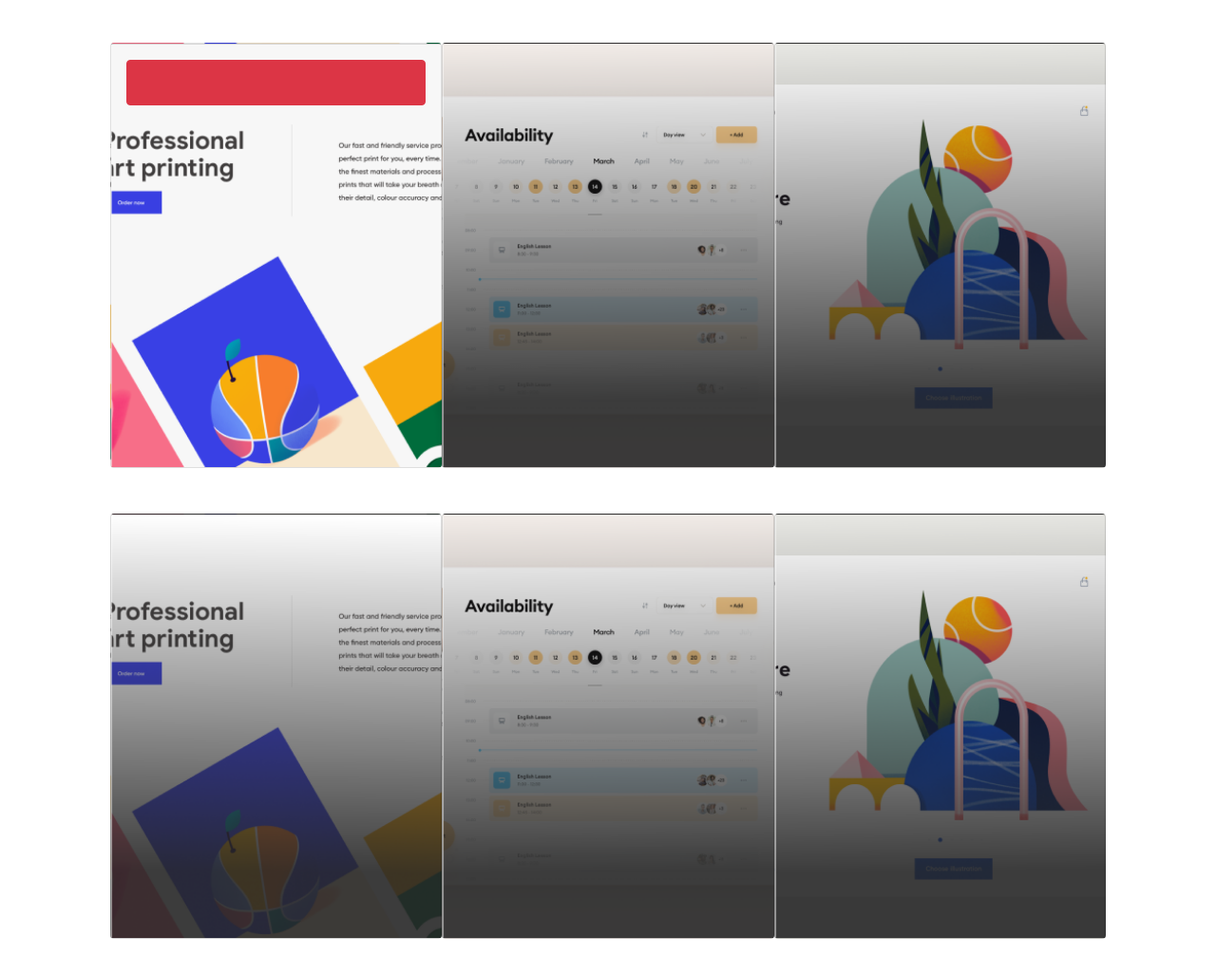
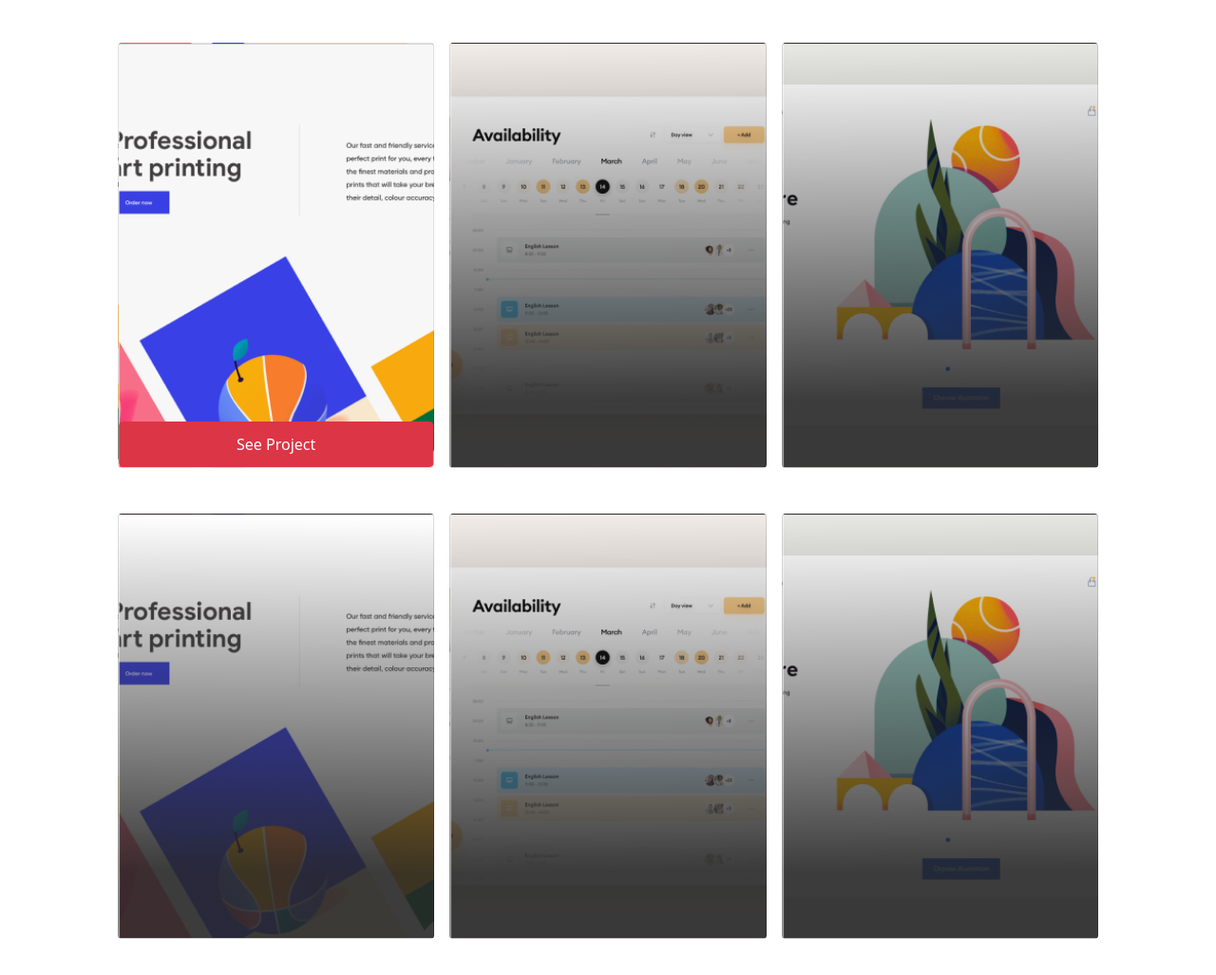
Before and after one commit to sntgopl/Bootstrap-Figma-Template, a website: page index.html in a window 1280 px wide. Shown: the part 1645-2672 px from the top of the page at 95% size. Drawn offline with nearby package versions, Linux system fonts and the light colour scheme.

Commit message:
Fix button position at bottom of div and sorting of the cards

```diff
--- a/index.html
+++ b/index.html
@@ -67,26 +67,26 @@
                 </div>
             </div>
             <div class="row my-5">
-                <div class="col-md-4 card" style="height: 448px; background-image: url('images/projects/project1.png'); background-size: cover;">
-                    <div class="card-footer d-grid card-img-overlay">
-                        <button type="button" class="btn btn-danger btn-block" style="height: 48px"></button>
+                <div class="col-md card mx-2" style="height: 448px; background-image: url('images/projects/project1.png'); background-size: cover;">
+                    <div class="card-footer d-grid card-img-overlay ">
+                        <button type="button" class="btn btn-danger position-absolute bottom-0 start-50 translate-middle-x" style="height: 48px; width: 100%;">See Project</button>
                     </div>
                 </div>
-                <div class="col-md-4 card" style="height: 448px; background-image: url('images/projects/project2.png'); background-size: cover;">
+                <div class="col-md card mx-2" style="height: 448px; background-image: url('images/projects/project2.png'); background-size: cover;">
 
                 </div>
-                <div class="col-md-4 card" style="height: 448px; background-image: url('images/projects/project3.png'); background-size: cover;">
+                <div class="col-md card mx-2" style="height: 448px; background-image: url('images/projects/project3.png'); background-size: cover;">
 
                 </div>
             </div>
             <div class="row my-5">
-                <div class="col-md-4 card" style="height: 448px; background-image: url('images/projects/project4.png'); background-size: cover;">
+                <div class="col-md card mx-2" style="height: 448px; background-image: url('images/projects/project4.png'); background-size: cover;">
 
                 </div>
-                <div class="col-md-4 card" style="height: 448px; background-image: url('images/projects/project5.png'); background-size: cover;">
+                <div class="col-md card mx-2" style="height: 448px; background-image: url('images/projects/project5.png'); background-size: cover;">
 
                 </div>
-                <div class="col-md-4 card" style="height: 448px; background-image: url('images/projects/project6.png'); background-size: cover;">
+                <div class="col-md card mx-2" style="height: 448px; background-image: url('images/projects/project6.png'); background-size: cover;">
 
                 </div>
             </div>
```
